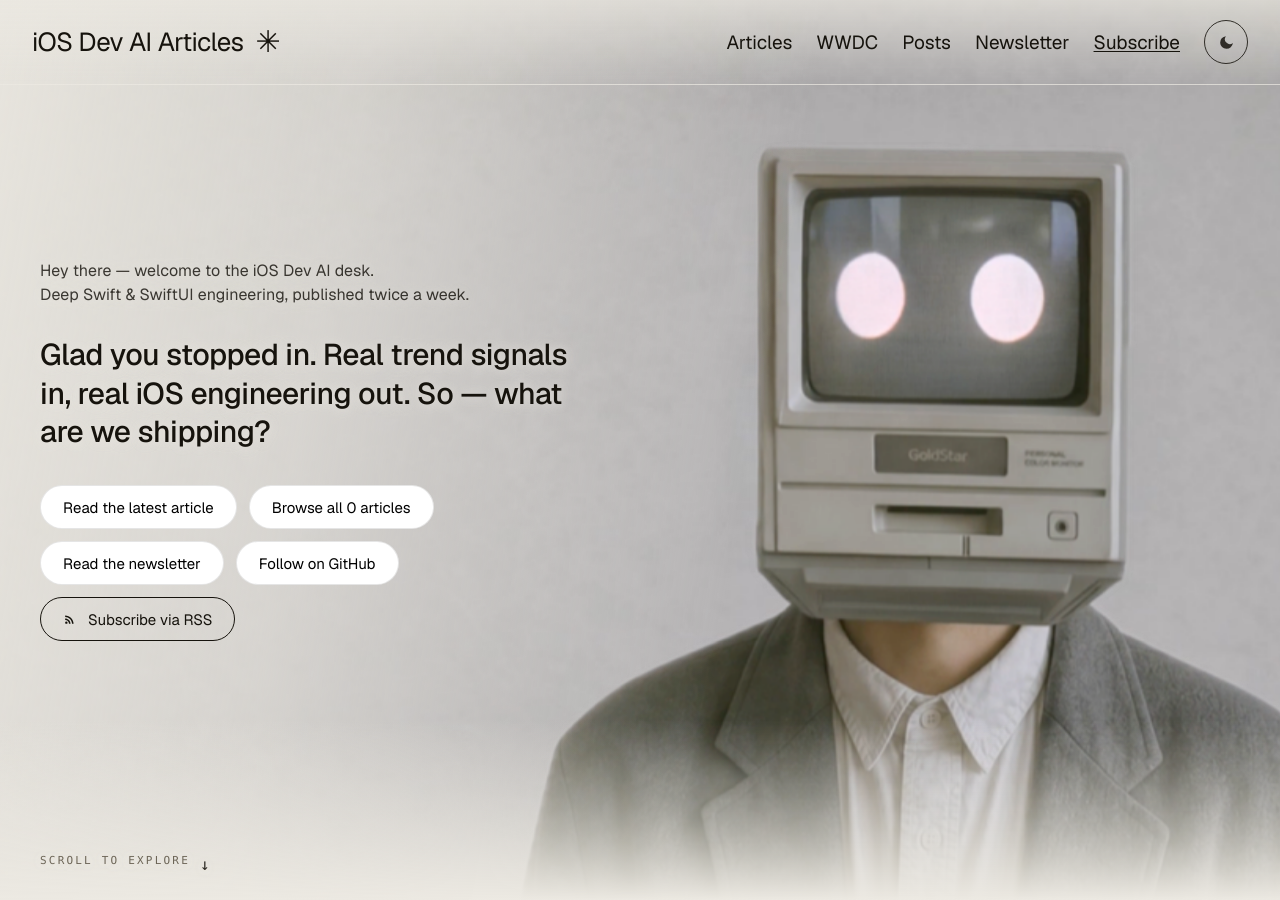
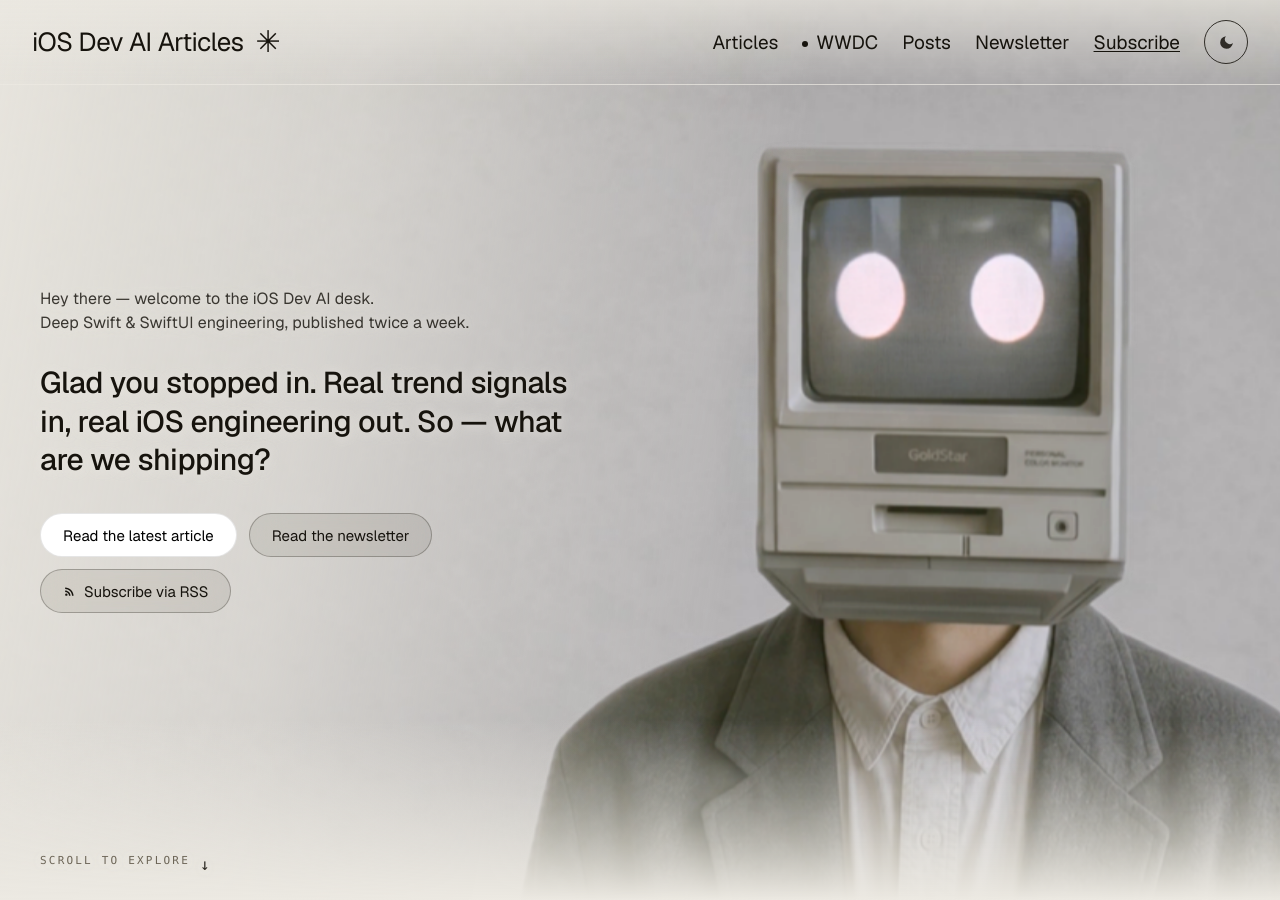
Before and after one commit to saurabhdave/ios-ai-articles, a Jekyll site: the page built from index.md, in a window 1280 px wide and 900 px high. Built offline with Jekyll 4.4.1, drawn with Linux system fonts in a browser that asks for light colours.

Commit message:
feat(site): WWDC accent pill + liquid-glass secondaries + decluttered hero CTAs
- Hero pill row reduced from 6 to 4: 'Browse all N articles' (duplicate
  of scroll + Articles nav) and 'Follow on GitHub' (in social links)
  removed. Hierarchy: solid primary → glass secondaries → WWDC accent.
- WWDC pill is the one dark pill in the row (inverse of pill-solid,
  reusing its hover palette); theme-aware borders.
- Newsletter + RSS pills get a scoped liquid-glass treatment
  (backdrop-filter blur over the hero video only), theme-aware tint and
  a solid rgba fallback for browsers without backdrop-filter.
- WWDC nav entry marked with a quiet dot in both layouts (desktop nav +
  hamburger overlay); rule shared via main.css for inner pages.

```diff
--- a/_layouts/default.html
+++ b/_layouts/default.html
@@ -30,7 +30,7 @@
     </a>
     <nav class="nav-links">
       <a href="{{ '/#articles' | relative_url }}">Articles</a>
-      <a href="{{ '/wwdc/' | relative_url }}">WWDC</a>
+      <a class="nav-wwdc" href="{{ '/wwdc/' | relative_url }}">WWDC</a>
       <a href="{{ '/posts/' | relative_url }}">Posts</a>
       <a href="{{ '/newsletter/' | relative_url }}">Newsletter</a>
       <a class="subscribe" data-subscribe href="{{ '/feed.xml' | relative_url }}">Subscribe</a>
@@ -48,7 +48,7 @@
 
   <div class="mobile-overlay" id="mobileOverlay">
     <a href="{{ '/#articles' | relative_url }}">Articles</a>
-    <a href="{{ '/wwdc/' | relative_url }}">WWDC</a>
+    <a class="nav-wwdc" href="{{ '/wwdc/' | relative_url }}">WWDC</a>
     <a href="{{ '/posts/' | relative_url }}">Posts</a>
     <a href="{{ '/newsletter/' | relative_url }}">Newsletter</a>
     <a class="subscribe" data-subscribe href="{{ '/feed.xml' | relative_url }}">Subscribe</a>
--- a/_layouts/home.html
+++ b/_layouts/home.html
@@ -195,6 +195,30 @@
   .pill-solid:hover { background: #000; color: #fff; }
   .pill-outline { background: transparent; color: var(--fg); border: 1px solid var(--fg); gap: 8px; }
   .pill-outline:hover { background: var(--fg); color: var(--paper); }
+  /* WWDC accent: the one dark pill in the row — inverse of pill-solid,
+     reusing its hover palette so it stays inside the mono system. */
+  .pill-wwdc { background: #16130d; color: #f3efe6; border: 1px solid rgba(22, 19, 13, 0.2); }
+  [data-theme="dark"] .pill-wwdc { border-color: rgba(255, 255, 255, 0.85); }
+  .pill-wwdc:hover { background: #fff; color: #000; border-color: rgba(0, 0, 0, 0.1); }
+  /* Liquid-glass secondaries: frosted blur only works over the hero video,
+     so the treatment stays scoped to this pill row. Theme-aware tint; the
+     solid-ish rgba fallback keeps contrast without backdrop-filter. */
+  .pill-glass { gap: 8px; color: var(--fg);
+    background: rgba(22, 19, 13, 0.07); border: 1px solid rgba(22, 19, 13, 0.28);
+    -webkit-backdrop-filter: blur(16px) saturate(140%);
+    backdrop-filter: blur(16px) saturate(140%); }
+  .pill-glass:hover { background: rgba(22, 19, 13, 0.14); border-color: rgba(22, 19, 13, 0.45); }
+  [data-theme="dark"] .pill-glass { background: rgba(255, 255, 255, 0.13);
+    border-color: rgba(255, 255, 255, 0.30); }
+  [data-theme="dark"] .pill-glass:hover { background: rgba(255, 255, 255, 0.24);
+    border-color: rgba(255, 255, 255, 0.5); }
+  @supports not ((backdrop-filter: blur(1px)) or (-webkit-backdrop-filter: blur(1px))) {
+    .pill-glass { background: rgba(236, 233, 226, 0.72); }
+    [data-theme="dark"] .pill-glass { background: rgba(40, 40, 40, 0.55); }
+  }
+  /* Quiet "marked item" dot for the WWDC nav entry. */
+  .nav-wwdc::before { content: ""; display: inline-block; width: 6px; height: 6px;
+    border-radius: 50%; background: currentColor; margin-right: 8px; vertical-align: 2px; }
   .pill-outline u { text-underline-offset: 1px; }
   .pill-copied { font-size: 11px; opacity: .7; }
 
@@ -362,7 +386,7 @@
   </a>
   <nav class="nav-links">
     <a href="#articles">Articles</a>
-    <a href="{{ '/wwdc/' | relative_url }}">WWDC</a>
+    <a class="nav-wwdc" href="{{ '/wwdc/' | relative_url }}">WWDC</a>
     <a href="{{ '/posts/' | relative_url }}">Posts</a>
     <a href="#newsletter">Newsletter</a>
     <a class="subscribe" data-subscribe href="{{ '/feed.xml' | relative_url }}">Subscribe</a>
@@ -380,7 +404,7 @@
 
 <div class="mobile-overlay" id="mobileOverlay">
   <a href="#articles">Articles</a>
-  <a href="{{ '/wwdc/' | relative_url }}">WWDC</a>
+  <a class="nav-wwdc" href="{{ '/wwdc/' | relative_url }}">WWDC</a>
   <a href="{{ '/posts/' | relative_url }}">Posts</a>
   <a href="#newsletter">Newsletter</a>
   <a class="subscribe" data-subscribe href="{{ '/feed.xml' | relative_url }}">Subscribe</a>
@@ -400,12 +424,10 @@
       <a class="pill pill-solid" href="{{ featured.url | relative_url }}">Read the latest article</a>
       {%- if wwdc_posts.size > 0 -%}
       {%- assign latest_wwdc_year = wwdc_posts.first.date | date: "%Y" -%}
-      <a class="pill pill-solid" href="{{ '/wwdc/' | relative_url }}">WWDC {{ latest_wwdc_year }} coverage &rarr;</a>
+      <a class="pill pill-wwdc" href="{{ '/wwdc/' | relative_url }}">WWDC {{ latest_wwdc_year }} coverage &rarr;</a>
       {%- endif -%}
-      <a class="pill pill-solid" href="#articles">Browse all {{ main_posts | size }} articles</a>
-      <a class="pill pill-solid" href="{{ '/newsletter/' | relative_url }}">Read the newsletter</a>
-      <a class="pill pill-solid" href="https://github.com/saurabhdave" target="_blank" rel="noopener">Follow on GitHub</a>
-      <a class="pill pill-outline" data-subscribe href="{{ '/feed.xml' | relative_url }}">
+      <a class="pill pill-glass" href="{{ '/newsletter/' | relative_url }}">Read the newsletter</a>
+      <a class="pill pill-glass" data-subscribe href="{{ '/feed.xml' | relative_url }}">
         <svg width="13" height="13" viewBox="0 0 24 24" fill="currentColor" aria-hidden="true">
           <circle cx="6.18" cy="17.82" r="2.18"/>
           <path d="M4 4.44v2.83c7.03 0 12.73 5.7 12.73 12.73h2.83c0-8.59-6.97-15.56-15.56-15.56zm0 5.66v2.83c3.9 0 7.07 3.17 7.07 7.07h2.83c0-5.47-4.43-9.9-9.9-9.9z"/>
--- a/assets/css/main.css
+++ b/assets/css/main.css
@@ -420,3 +420,8 @@
   html { scroll-behavior: auto; }
   * { transition: none !important; }
 }
+
+/* Quiet "marked item" dot for the WWDC nav entry (home layout carries its
+   own copy of this rule in its inline styles). */
+.nav-wwdc::before { content: ""; display: inline-block; width: 6px; height: 6px;
+  border-radius: 50%; background: currentColor; margin-right: 8px; vertical-align: 2px; }
```
